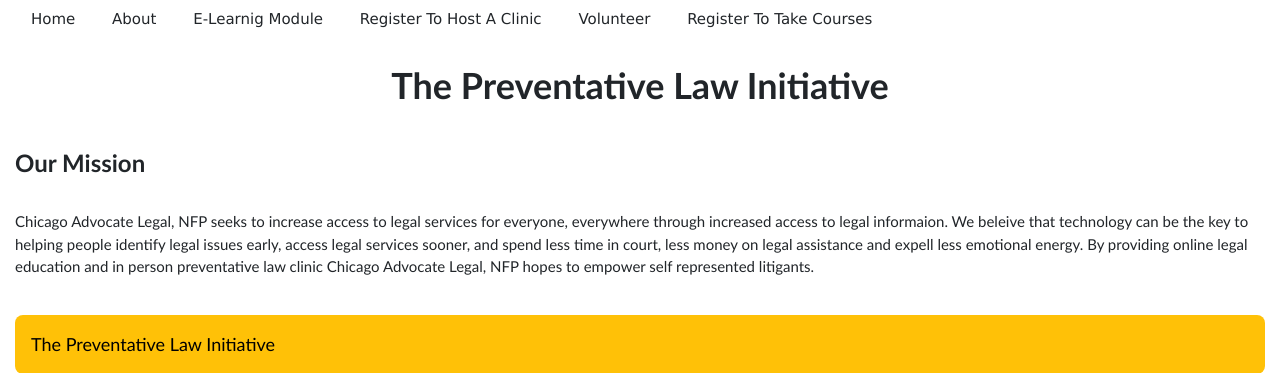
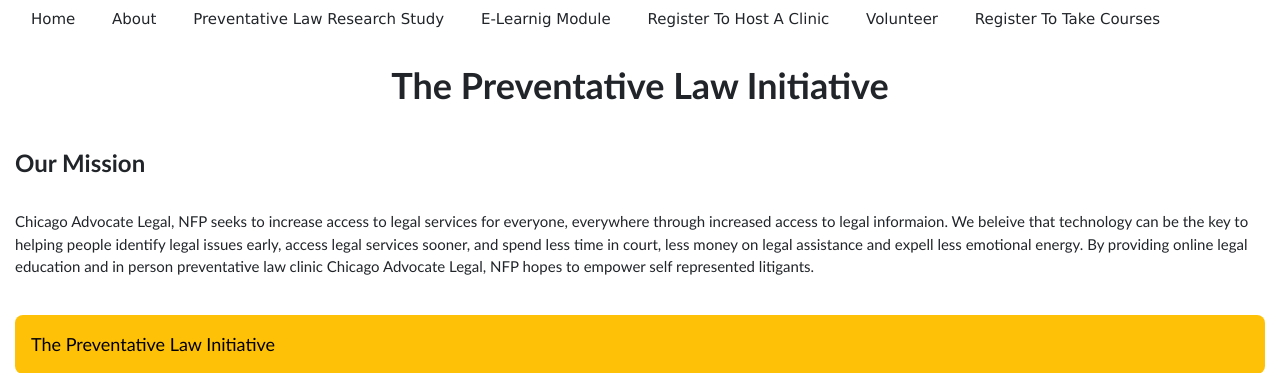
Before and after one commit to CNWNMURRAY/PLI-COMP490, a Django app: page / in a window 1280 px wide. Shown: the part 100-473 px from the top of the page. Run offline with Django 3.2, Linux system fonts and the light colour scheme; some libraries are stand-ins or nearby versions.

Commit message:
updated index page

```diff
--- a/PLI/PLCert/templates/PLCert/index.html
+++ b/PLI/PLCert/templates/PLCert/index.html
@@ -29,7 +29,8 @@
         <div id="Demo2" class="w3-container w3-hide">
         <p style="font-family:calibri;">The Preventative E-Learning Module is designed to improve non-lawyers understanding of the civil legal process using e-learning and class rooom style learning. Through surveys and data
             collected while individals are taking the e-learning course we hope to discover how to help indivudlas help themseleves in court, how to get legal information to individuals earlier on in their case, and what perceptions individuals
-            have about court, lawyers, and laws that help or hender their cases.</p>
+            have about court, lawyers, and laws that help or hender their cases. The research study includes participant surveys before and after clinics and e-learning modules as well as information gathered by tracking user action. Please see <a href="/PLCert/research"> <i>Preventative
+                Law Research Study</i></a> for more information.</p>
         </div>
 
         <button style="color:#0038a8;font-family:calibri;" onclick="myFunction3('Demo3')" class="w3-btn w3-block w3-padding-16 w3-round-large w3-large w3-light-blue w3-left-align"<a href=http://www.chicagoadvocatelegal.com/>Chicago Advocate Legal, NFP</a></button><br>
--- a/PLI/PLCert/templates/PLCert/layout.html
+++ b/PLI/PLCert/templates/PLCert/layout.html
@@ -246,6 +246,7 @@
     <div class="topnav">
           <a href="/PLCert" class="w3-bar-item w3-button w3-round-small w3-hover-light-blue w3-mobile">Home</a>
           <a href="/PLCert/about" class="w3-bar-item w3-button w3-round-small  w3-hover-orange w3-mobile">About</a>
+          <a href="/PLCert/research" class="w3-bar-item w3-button w3-round-small  w3-hover-orange w3-mobile">Preventative Law Research Study</a>
           <a href="/PLCert/courses" class="w3-bar-item w3-button w3-round-small w3-hover-cyan w3-mobile">E-Learnig Module</a>
           <a href="/PLCert/events" class="w3-bar-item w3-button w3-round-small w3-hover-amber w3-mobile"> Register To Host A Clinic</a>
           <a href="/PLCert/volunteer" class="w3-bar-item w3-button w3-round-small w3-hover-amber w3-mobile"> Volunteer</a>
--- a/PLI/PLCert/urls.py
+++ b/PLI/PLCert/urls.py
@@ -18,6 +18,7 @@
     url(r'^poll/$', views.poll, name ='poll'),
     url(r'^PLV/$', views.PLV, name ='PLV'),
     url(r'^emodule/$', views.emodule, name ='emodule'),
+    url(r'^research/$', views.research, name ='research'),
     url(r'^volunteer/$', views.volunteer, name ='volunteer'),
     url(r'^results/$', views.results, name ='results')
 
--- a/PLI/PLCert/views.py
+++ b/PLI/PLCert/views.py
@@ -54,6 +54,9 @@
 def PLV(request):
     return render(request, 'PLCert/PLV.html')
 
+def research(request):
+    return render(request, 'PLCert/research.html')
+
 def volunteer(request):
     return render(request, 'PLCert/volunteer.html')
 
```
Also changed, not shown: PLI/PLCert/templates/PLCert/research.html (added, +12 -0 lines).
